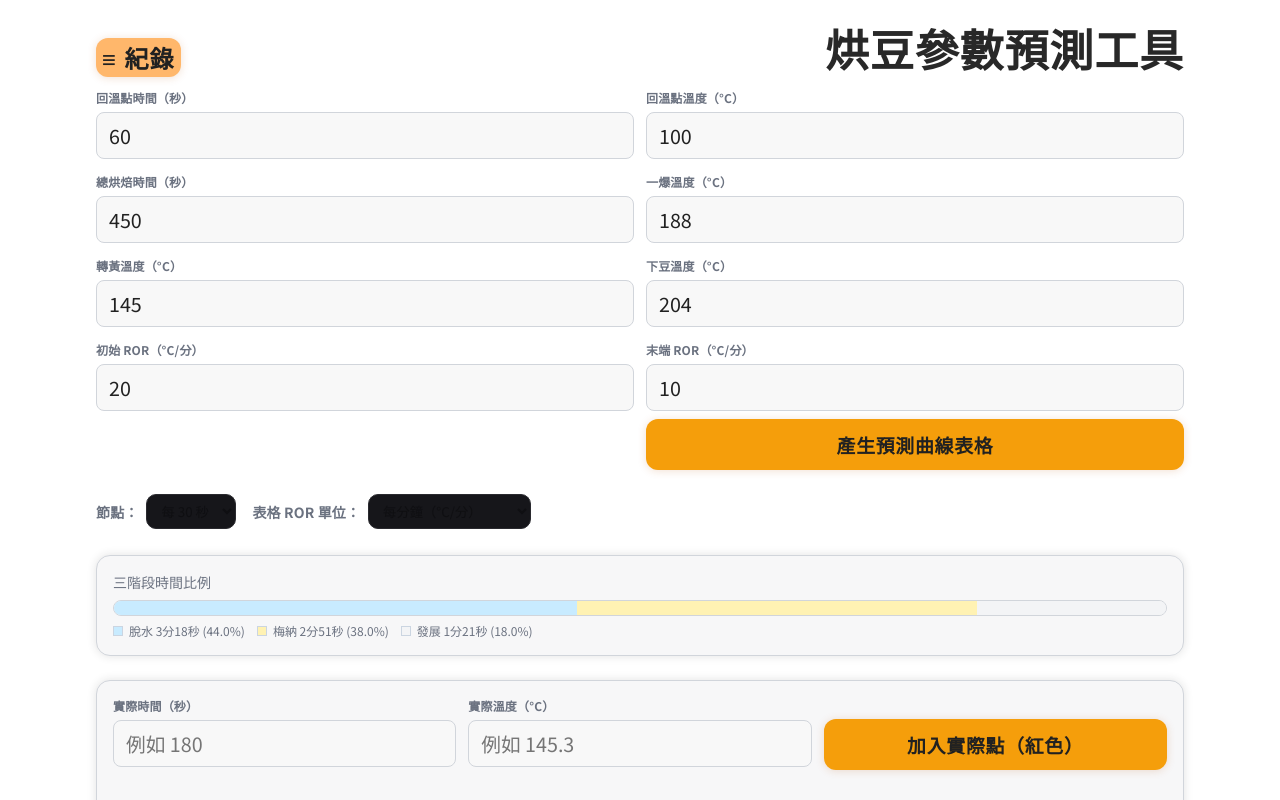
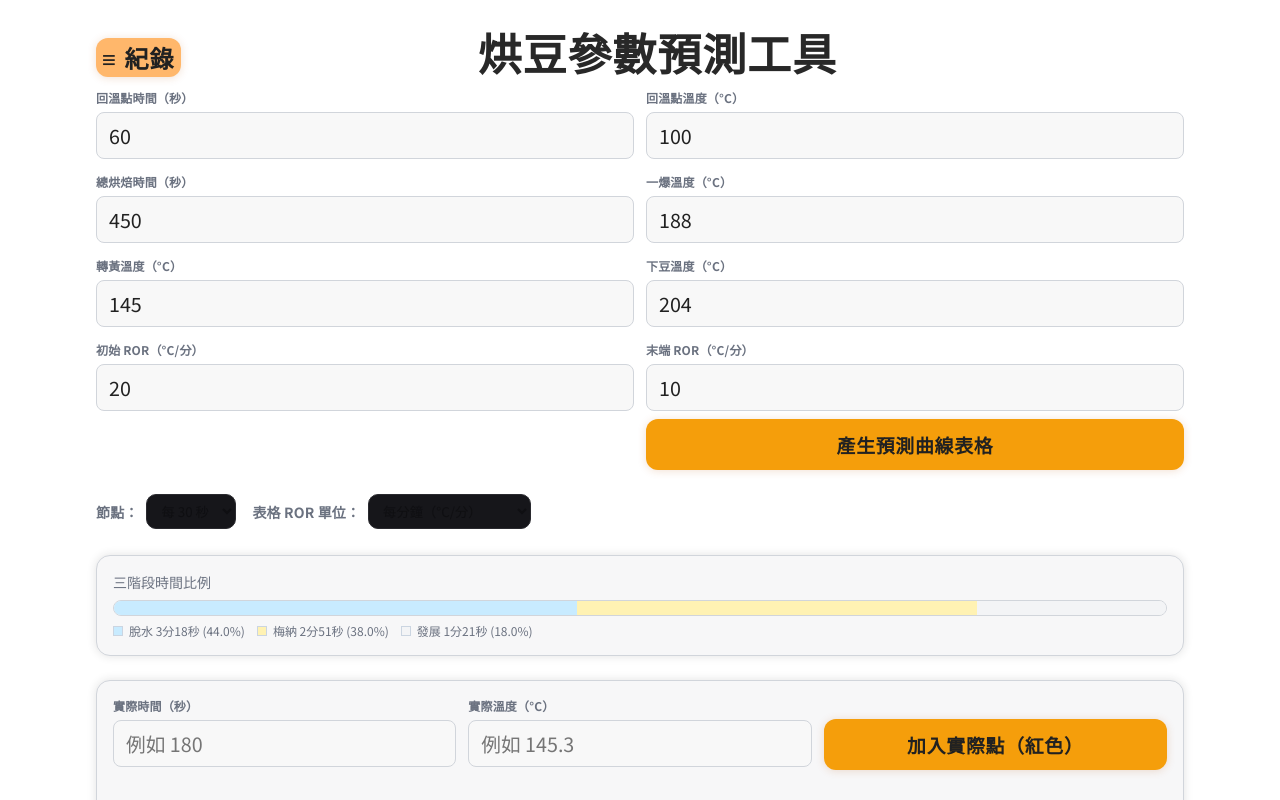
Before and after one commit to jun787/roast-pwa-tool, a React (Vite) app: page / in a window 1280 px wide. Shown: the top 800 px of the page. Built offline with nearby package versions, Linux system fonts and the light colour scheme.

Commit message:
Add files via upload

```diff
--- a/src/App.jsx
+++ b/src/App.jsx
@@ -342,7 +342,10 @@ export default function App() {
             ≡ 紀錄
           </button>
 
-          <h1>烘豆參數預測工具</h1>
+          <h1 style={{ flex: '0 0 auto', textAlign: 'center', margin: 0 }}>
+            烘豆參數預測工具
+          </h1>
+          <div style={{ width: '50px' }} />
         </div>
 
         {drawerOpen && (
```
